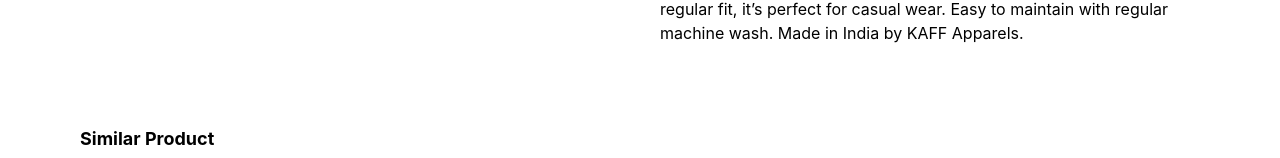
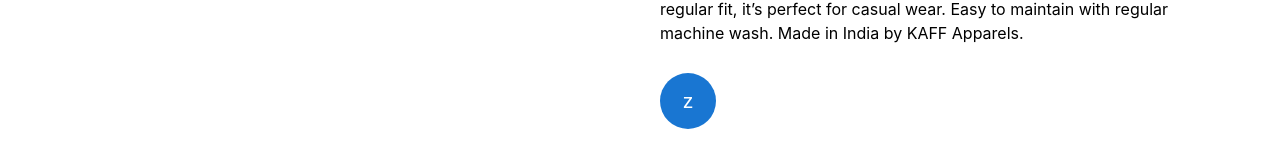
Before and after one commit to shubhcoding01/ecomproject, a React (Create React App) app: page / in a window 1280 px wide. Shown: the part 794-952 px from the top of the page. Built offline with nearby package versions, Linux system fonts and the light colour scheme.

Commit message:
Add ReviewCard component to ProductDetails page

```diff
--- a/src/customer/pages/Page Details/ProductDetails.tsx
+++ b/src/customer/pages/Page Details/ProductDetails.tsx
@@ -4,6 +4,7 @@ import { teal } from "@mui/material/colors";
 import { Button, Divider } from "@mui/material";
 import { Add, AddShoppingCart, FavoriteBorder, LocalShipping, Remove, Shield, Wallet, WorkspacePremium } from "@mui/icons-material";
 import SimilarProduct from "./SimilarProduct";
+import ReviewCard from "../Review/ReviewCard";
 
 const ProductDetails = () => {
   const [quantity, setQuantity] = useState(1);
@@ -125,6 +126,10 @@ const ProductDetails = () => {
               <p>Stay stylish and comfortable with this geometric-patterned polo T-shirt made from soft cotton. Designed with a flat collar, short sleeves, and a regular fit, it’s perfect for casual wear. Easy to maintain with regular machine wash. Made in India by KAFF Apparels.</p>
             </div>
 
+            <div className="mt-7">
+              <ReviewCard/>
+            </div>
+
         </section>
       </div>
 
--- a/src/customer/pages/Review/ReviewCard.tsx
+++ b/src/customer/pages/Review/ReviewCard.tsx
@@ -1,8 +1,21 @@
+import { Avatar, Box, Grid, } from '@mui/material'
+
+
 import React from 'react'
 
 const ReviewCard = () => {
   return (
-    <div>ReviewCard</div>
+    <div className='flex justify-between'>
+        <Grid container spacing={2} sx={{ gap: 3 }}>
+          <Grid  size={{xs:1}}>
+            <Box >
+              <Avatar className='text-white' sx={{width:56,height:56, bgcolor:"#1976d2"}}>
+                z
+              </Avatar>
+            </Box>
+          </Grid>
+        </Grid>
+    </div>
   )
 }
 
```
